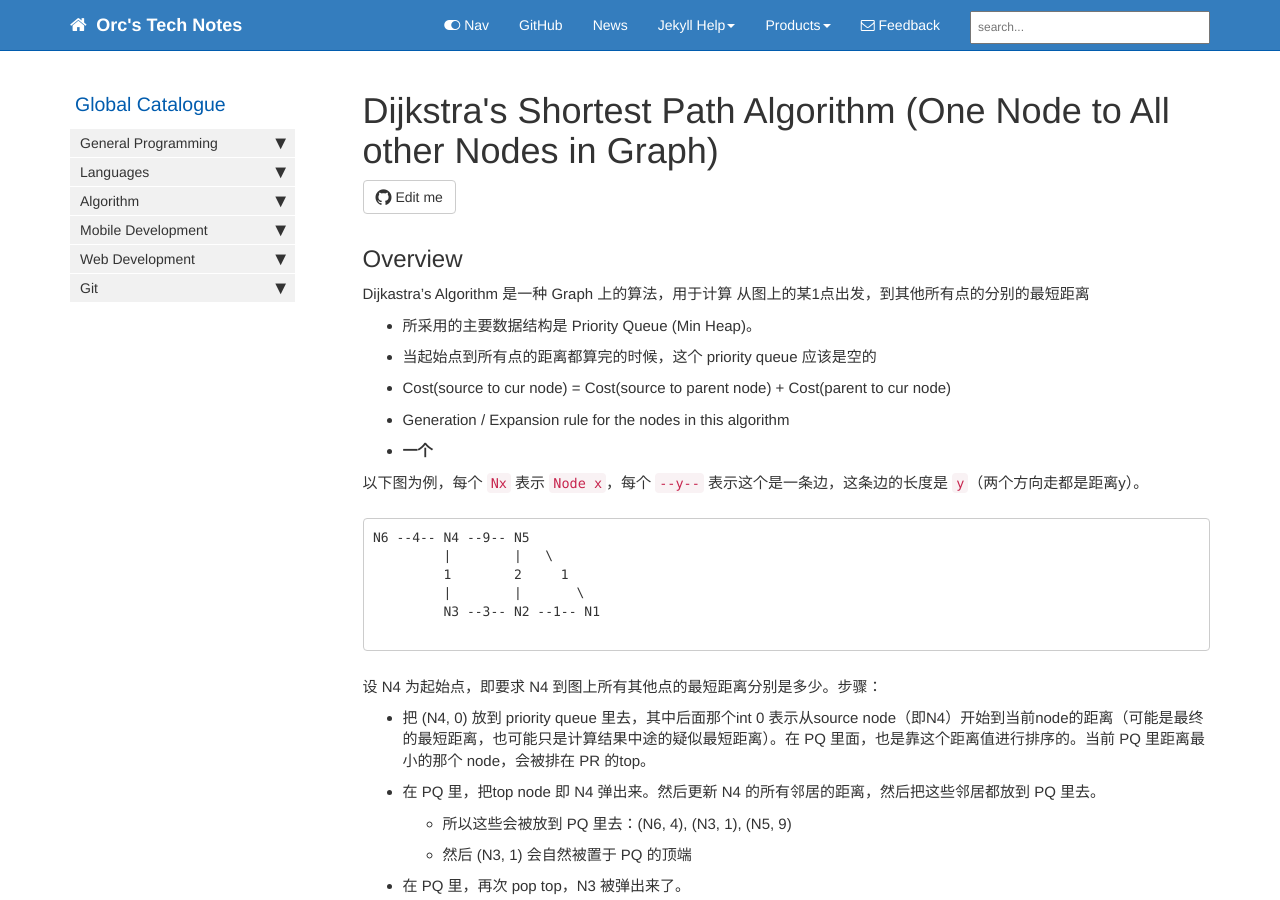
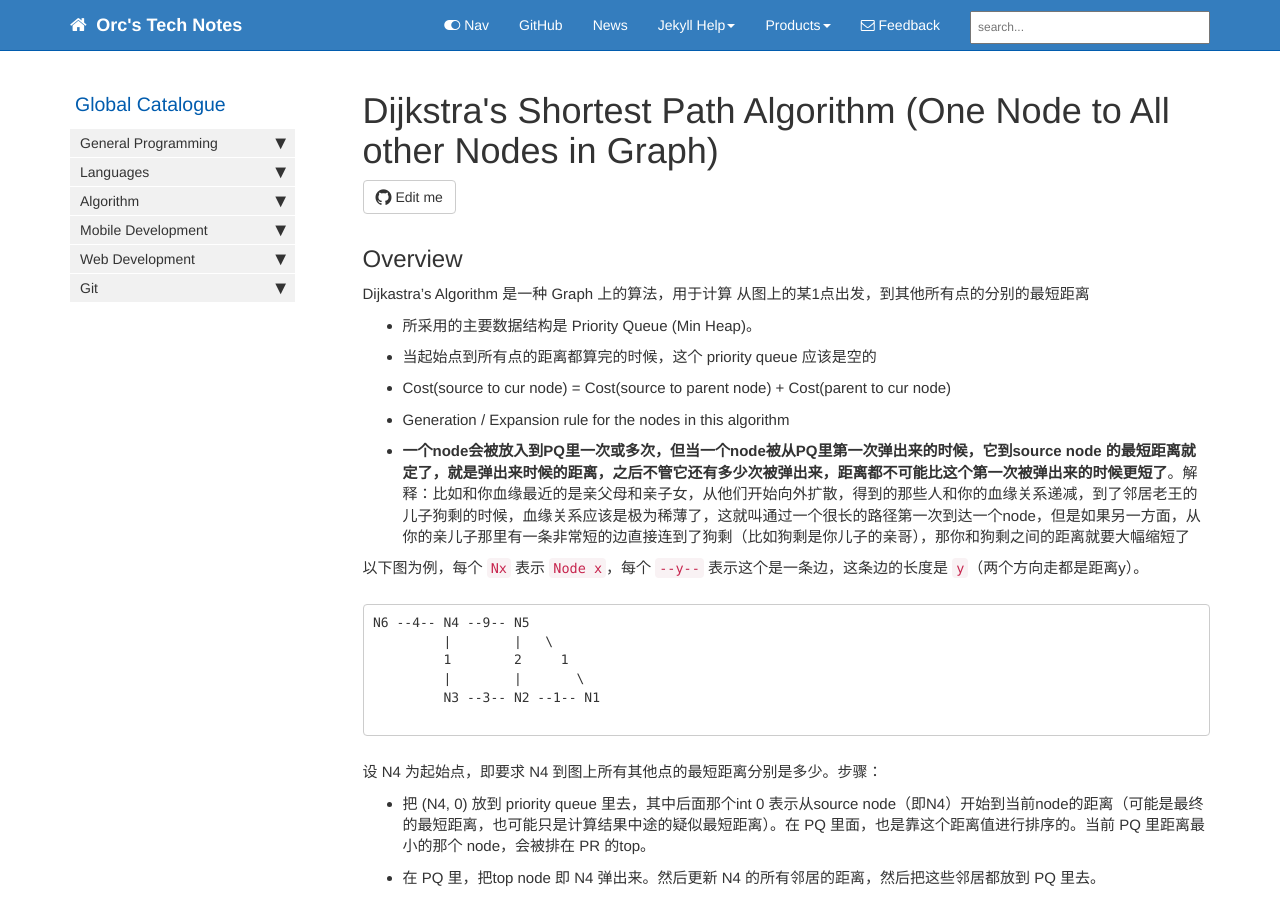
Before and after one commit to HungryOrc/hungryorc.github.io, a Jekyll site: the page built from pages/algorithm/algorithm_dijkstra_shortest_path.md, in a window 1280 px wide and 900 px high. Built offline with Jekyll 4.4.1, drawn with Linux system fonts in a browser that asks for light colours; nearby versions of some CDN libraries; comment, search, counter and statistics services are not loaded.

Commit message:
Update algorithm_dijkstra_shortest_path.md

````diff
--- a/pages/algorithm/algorithm_dijkstra_shortest_path.md
+++ b/pages/algorithm/algorithm_dijkstra_shortest_path.md
@@ -15,7 +15,7 @@ Dijkastra's Algorithm 是一种 Graph 上的算法，用于计算 从图上的
 * 当起始点到所有点的距离都算完的时候，这个 priority queue 应该是空的
 * Cost(source to cur node) = Cost(source to parent node) + Cost(parent to cur node)
 * Generation / Expansion rule for the nodes in this algorithm
-* **一个**
+* **一个node会被放入到PQ里一次或多次，但当一个node被从PQ里第一次弹出来的时候，它到source node 的最短距离就定了，就是弹出来时候的距离，之后不管它还有多少次被弹出来，距离都不可能比这个第一次被弹出来的时候更短了**。解释：比如和你血缘最近的是亲父母和亲子女，从他们开始向外扩散，得到的那些人和你的血缘关系递减，到了邻居老王的儿子狗剩的时候，血缘关系应该是极为稀薄了，这就叫通过一个很长的路径第一次到达一个node，但是如果另一方面，从你的亲儿子那里有一条非常短的边直接连到了狗剩（比如狗剩是你儿子的亲哥），那你和狗剩之间的距离就要大幅缩短了
 
 以下图为例，每个 `Nx` 表示 `Node x`，每个 `--y--` 表示这个是一条边，这条边的长度是 `y`（两个方向走都是距离y）。
 ```
````
